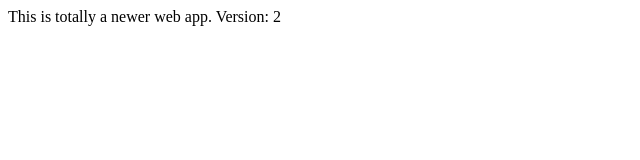
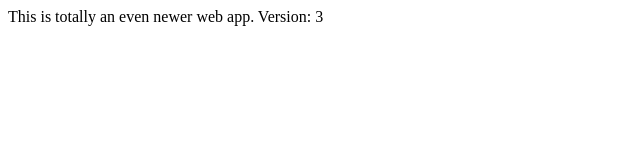
Before and after one commit to asiegman/demo-app, a plain HTML site: page index.html in a window 1280 px wide. Shown: the full height of the page, 0-640 px from the left. Drawn offline with Linux system fonts and the light colour scheme.

Commit message:
Version 3

```diff
--- a/index.html
+++ b/index.html
@@ -4,9 +4,9 @@
 </head>
 <body>
 
-This is totally a newer web app.
+This is totally an even newer web app.
 
-Version: 2
+Version: 3
 
 </body>
 </html>
```
